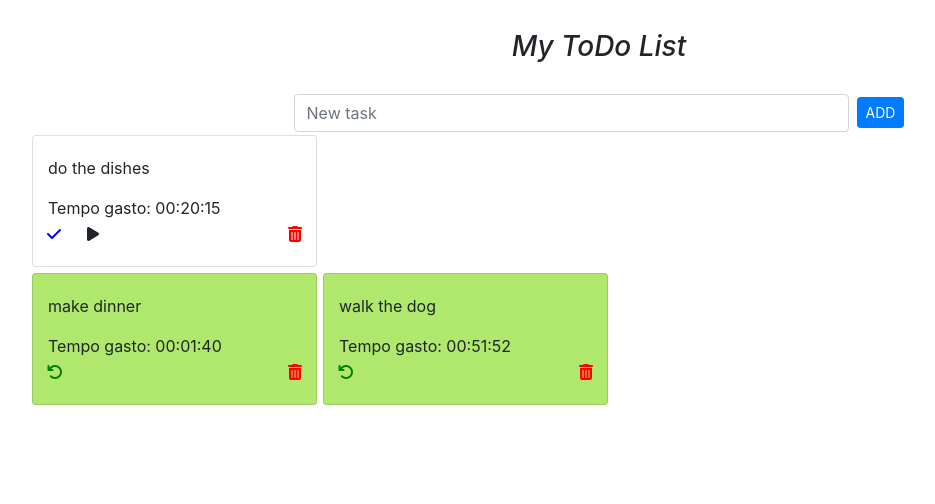
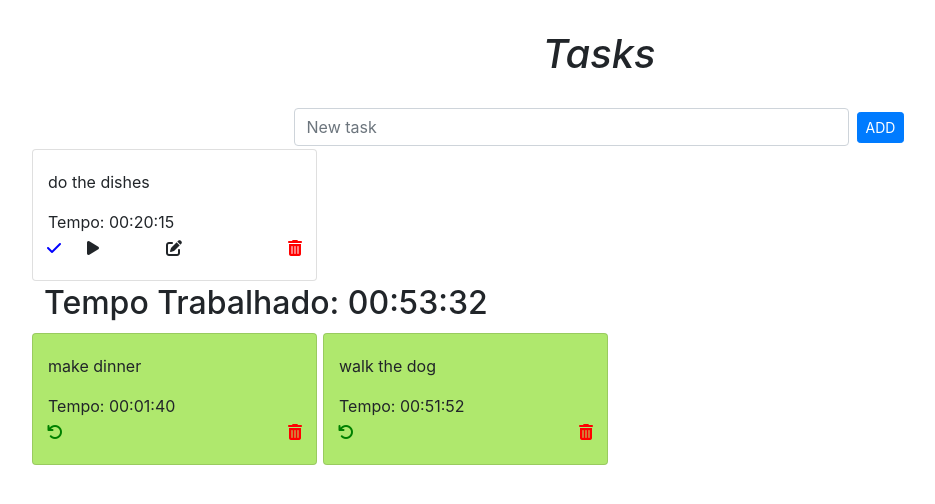
Before and after one commit to caiofp27/task-time-manager, a React (Create React App) app: page / in a window 1280 px wide. Shown: the top 504 px of the page, without its empty margins (41-976 px from the left). Built offline with nearby package versions, Linux system fonts and the light colour scheme.

Commit message:
Implemented edit task and fixed button

```diff
--- a/src/App.js
+++ b/src/App.js
@@ -7,39 +7,12 @@ import { v4 as uuidv4 } from 'uuid';
 class App extends React.Component {
   state = {
     tasks: [
-      {
-        id: uuidv4(),
-        taskText: "make dinner",
-        completed: true,
-        isOn: false,
-        startedDate: "2020-03-27T16:13:31.682Z",
-        startedDateMs: 1585325700968,
-        timeTotal: 100000,
-      },
-      {
-        id: uuidv4(),
-        taskText: "walk the dog",
-        completed: true,
-        isOn: false,
-        startedDate: "2020-01-27T16:13:31.682Z",
-        startedDateMs: 1585325700910,
-        timeTotal: 3112000
-      },
-      {
-        id: uuidv4(),
-        taskText: "do the dishes",
-        completed: false,
-        isOn: false,
-        startedDate: "2020-03-27T16:13:31.682Z",
-        startedDateMs: 1585325700968,
-        timeTotal: 1215412
-      }
+      {id: uuidv4(), taskText: "make dinner", completed: true, isOn: false, startedDate: "2020-03-27T16:13:31.682Z", startedDateMs: 1585325700968, timeTotal: 100000},
+      {id: uuidv4(), taskText: "walk the dog", completed: true, isOn: false, startedDate: "2020-01-27T16:13:31.682Z", startedDateMs: 1585325700910, timeTotal: 3112000},
+      {id: uuidv4(), taskText: "do the dishes", completed: false, isOn: false, startedDate: "2020-03-27T16:13:31.682Z",   startedDateMs: 1585325700968, timeTotal: 1215412}
     ],
     incrementer: [
-      {
-       id: null,
-       func: null
-      }
+      {id: null, func: null}
     ]
   }
 
@@ -104,7 +77,7 @@ class App extends React.Component {
   }
 
   handleStartTimer = id => {
-    const incre = {
+    const incrementer = {
       id: id,
       func: setInterval(() => {
         const running = this.state.tasks.map(task => {
@@ -120,7 +93,7 @@ class App extends React.Component {
       },1000)
     };
     const incrementerCopy = this.state.incrementer.slice();
-    incrementerCopy.push(incre);
+    incrementerCopy.push(incrementer);
     this.setState({
       incrementer: incrementerCopy
     })
@@ -146,23 +119,48 @@ class App extends React.Component {
     });
   }
 
+  editTask = (id, taskText) => {
+    const taskCopy = this.state.tasks.map(item => {
+      if(item.id === id){
+        item.taskText =  taskText;
+      }
+      return item;
+    });
+    this.setState({
+      tasks: taskCopy
+    })
+  }
+
+  msToTime = duration => {
+    let seconds = Math.floor((duration / 1000) % 60),
+        minutes = Math.floor((duration / (1000 * 60)) % 60),
+        hours = Math.floor((duration / (1000 * 60 * 60)) % 24);
+    hours = (hours < 10) ? "0" + hours : hours;
+    minutes = (minutes < 10) ? "0" + minutes : minutes;
+    seconds = (seconds < 10) ? "0" + seconds : seconds;
+    return hours+":"+minutes+":"+seconds;
+  }
+
   render() {
-    const completedTasks = this.state.tasks.filter(t => t.completed === true);
-    const incompleteTasks = this.state.tasks.filter(t => t.completed === false);
+    const completedTasks = this.state.tasks.filter(t => t.completed === true),
+          incompleteTasks = this.state.tasks.filter(t => t.completed === false);
+    let sumHours = 0;
+    completedTasks.map(item => sumHours += item.timeTotal);
     return (
       <section>
-        <h3 className="title">My ToDo List</h3>
+        <h1 className="title">Tasks</h1>
         <NewTask addTaskFunc={this.addTask} />
         <section className="container">
           <div className="row">
             {incompleteTasks.map(item => {
-            return <TasksDisp key={item.id} text={item.taskText} stop={item.stop} isOn={item.isOn} totalTime={item.timeTotal} date={item.startedDate} completed={item.completed} deleteTaskFunc={this.deleteTask} checkTaskFunc={this.checkTask} undoTaskFunc={this.undoTask} startTimerFunc={this.handleStartTimer} pauseTimerFunc={this.handlePauseTimer} id={item.id} />})}
+            return <TasksDisp key={item.id} text={item.taskText} isOn={item.isOn} totalTime={item.timeTotal} completed={item.completed} deleteTaskFunc={this.deleteTask} checkTaskFunc={this.checkTask} undoTaskFunc={this.undoTask} startTimerFunc={this.handleStartTimer} pauseTimerFunc={this.handlePauseTimer} editTaskFunc={this.editTask} msToTimeFunc={this.msToTime} id={item.id} />})}
           </div>
         </section>
         <section className="container">
-          <div className="row">
+        <h2>Tempo Trabalhado: {this.msToTime(sumHours)}</h2>
+          <div className='row'>
             {completedTasks.map(item => {
-            return <TasksDisp key={item.id} text={item.taskText} stop={item.stop} isOn={item.isOn} totalTime={item.timeTotal} date={item.startedDate} completed={item.completed} deleteTaskFunc={this.deleteTask} checkTaskFunc={this.checkTask} undoTaskFunc={this.undoTask} startTimerFunc={this.handleStartTimer} pauseTimerFunc={this.handlePauseTimer} id={item.id} />})}
+            return <TasksDisp key={item.id} text={item.taskText} isOn={item.isOn} totalTime={item.timeTotal} completed={item.completed} deleteTaskFunc={this.deleteTask} checkTaskFunc={this.checkTask} undoTaskFunc={this.undoTask} startTimerFunc={this.handleStartTimer} pauseTimerFunc={this.handlePauseTimer} msToTimeFunc={this.msToTime} id={item.id} />})}
           </div>
         </section>
       </section>
--- a/src/components/new-task/newTask.component.jsx
+++ b/src/components/new-task/newTask.component.jsx
@@ -4,15 +4,17 @@ class NewItem extends React.Component {
   state = {
     newTaskText: ""
   }
-  updateTaskText = (event) => {
+
+  updateTaskText = event => {
     this.setState({
       newTaskText: event.target.value
     });
   }
-  handleClick = (e) => {
+
+  handleClick = e => {
     e.preventDefault();
     if(this.state.newTaskText === ""){
-      alert("Please add a task first");
+      alert("You need a task first!");
     }else{
       this.props.addTaskFunc(this.state.newTaskText);
       this.setState({
--- a/src/components/tasks/tasks-display.component.jsx
+++ b/src/components/tasks/tasks-display.component.jsx
@@ -4,54 +4,63 @@ import './tasks-display.styles.css';
 
 class TasksDisp extends React.Component {
   handleDelete = e => {
+    e.preventDefault();
     this.props.deleteTaskFunc(this.props.id);
   }
 
   handleCheck = e => {
+    e.preventDefault();
     this.props.checkTaskFunc(this.props.id);
   }
 
   handleUndo = e => {
+    e.preventDefault();
     this.props.undoTaskFunc(this.props.id);
   }
 
   startTimer = e => {
+    e.preventDefault();
     this.props.startTimerFunc(this.props.id);
   }
 
   pauseTimer = e => {
+    e.preventDefault();
     this.props.pauseTimerFunc(this.props.id);
   }
 
-  msToTime(duration) {
-    let seconds = Math.floor((duration / 1000) % 60),
-        minutes = Math.floor((duration / (1000 * 60)) % 60),
-        hours = Math.floor((duration / (1000 * 60 * 60)) % 24);
-    hours = (hours < 10) ? "0" + hours : hours;
-    minutes = (minutes < 10) ? "0" + minutes : minutes;
-    seconds = (seconds < 10) ? "0" + seconds : seconds;
-    return "Tempo gasto: "+hours+":"+minutes+":"+seconds;
+  editTask = e => {
+    e.preventDefault();
+    let taskText = prompt("Edit Task");
+    if(taskText !== null && taskText.length > 0) {
+      this.props.editTaskFunc(this.props.id, taskText);
+    } else {
+      taskText = prompt("Cannot be blank!");
+      this.props.editTaskFunc(this.props.id, taskText);
+    }
   }
 
   render() {
-    let time = this.msToTime(this.props.totalTime),
-        button = '';
+    let time = this.props.msToTimeFunc(this.props.totalTime),
+        iconsStartPause = '',
+        iconEdit = '';
     if(!this.props.completed && !this.props.isOn) {
-     button = <i className='fas fa-play play-icon' onClick={this.startTimer} />
+      iconsStartPause = <i className='fas fa-play play-icon' onClick={this.startTimer} />;
+      iconEdit =  <i className='fas fa-edit edit-icon' onClick={this.editTask} />;
     } else if(!this.props.completed && this.props.isOn) {
-      button = <i className='fas fa-pause pause-icon' onClick={this.pauseTimer} />
+      iconsStartPause = <i className='fas fa-pause pause-icon' onClick={this.pauseTimer} />;
+      iconEdit =  <i className='fas fa-edit edit-icon' onClick={this.editTask} />;
     }
     return (
       <div className={`col-md-3 card box ${this.props.completed ? "completed-box" : "incompleted-box"}`}>
         <div className="card-text">
           <p>{this.props.text}</p>
-          <p>{time}</p>
+          <p>Tempo: {time}</p>
           {
             this.props.completed ?
             <i className="fas fa-undo undo-icon" onClick={this.handleUndo} /> :
-            <i className='check-icon fas fa-check' onClick={this.handleCheck} />
+            <i className="check-icon fas fa-check" onClick={this.handleCheck} />
           }
-          {button}
+          {iconsStartPause}{iconEdit}
           <i className="fas fa-trash-alt trash-icon" onClick={this.handleDelete} />
         </div>
       </div>
--- a/src/components/tasks/tasks-display.styles.css
+++ b/src/components/tasks/tasks-display.styles.css
@@ -50,3 +50,11 @@
   bottom: 20px;
   right: 50px;
 }
+
+.edit-icon{
+  margin: 4px;
+  position: absolute;
+  bottom: 20px;
+  right: 130px;
+
+}
```
Also changed, not shown: src/date.jsx (deleted, +0 -58 lines).
